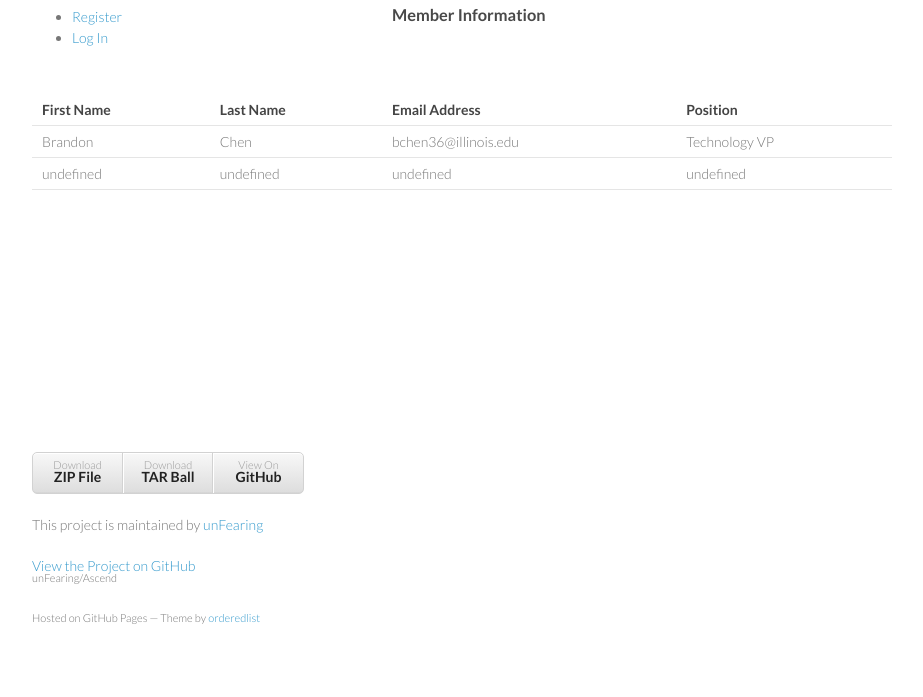
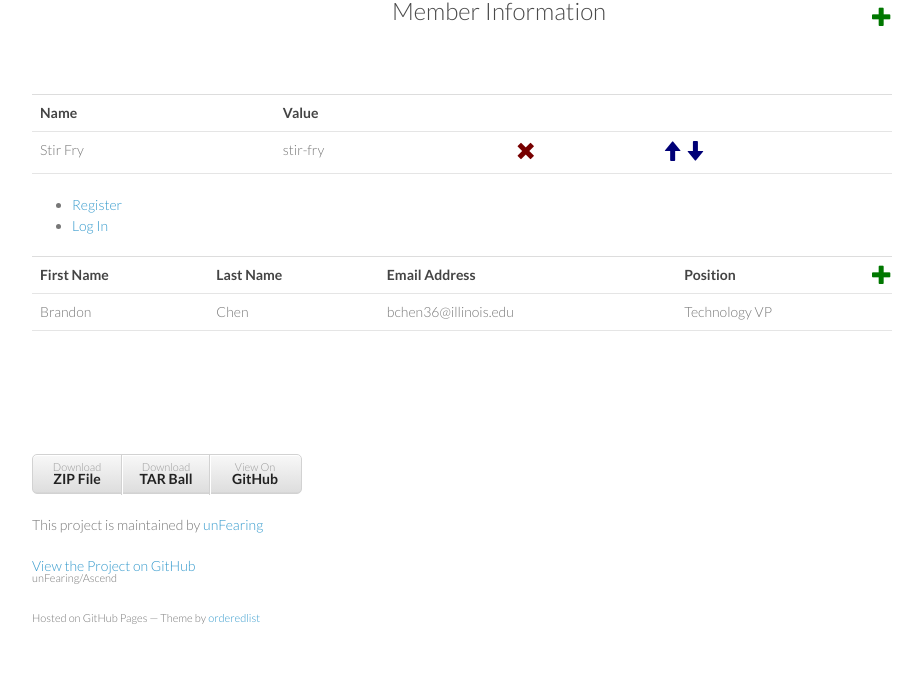
Before and after one commit to Talisman11/Ascend, a plain HTML site: page index.html in a window 1280 px wide. Shown: the part 103-800 px from the top of the page, without its empty margins (178-1101 px from the left). Drawn offline with nearby package versions, Linux system fonts and the light colour scheme.

Commit message:
asdadasd
asdasdasdasd

```diff
--- a/index.html
+++ b/index.html
@@ -5,9 +5,12 @@
     <meta http-equiv="X-UA-Compatible" content="chrome=1">
     <title>Ascend by unFearing</title>
 
+    <!-- Latest compiled and minified CSS -->
+    <link rel="stylesheet" href="http://maxcdn.bootstrapcdn.com/bootstrap/3.3.4/css/bootstrap.min.css">
+
     <link rel="stylesheet" href="stylesheets/styles.css">
     <link rel="stylesheet" href="stylesheets/github-light.css">
-    <link rel="stylesheet" href="stylesheets/content.css"
+    <link rel="stylesheet" href="stylesheets/content.css">
     <meta name="viewport" content="width=device-width, initial-scale=1, user-scalable=no">
     <!--[if lt IE 9]>
     <script src="//html5shiv.googlecode.com/svn/trunk/html5.js"></script>
@@ -25,6 +28,41 @@
           Member Information
         </h3>
       </section>
+
+      <div id="table" class="table-editable">
+        <span class="table-add glyphicon glyphicon-plus"></span>
+        <table class="table">
+          <tr>
+            <th>Name</th>
+            <th>Value</th>
+            <th></th>
+            <th></th>
+          </tr>
+          <tr>
+            <td contenteditable="true">Stir Fry</td>
+            <td contenteditable="true">stir-fry</td>
+            <td>
+              <span class="table-remove glyphicon glyphicon-remove"></span>
+            </td>
+            <td>
+              <span class="table-up glyphicon glyphicon-arrow-up"></span>
+              <span class="table-down glyphicon glyphicon-arrow-down"></span>
+            </td>
+          </tr>
+          <!-- This is our clonable table line -->
+          <tr class="hide">
+            <td contenteditable="true">Untitled</td>
+            <td contenteditable="true">undefined</td>
+            <td>
+              <span class="table-remove glyphicon glyphicon-remove"></span>
+            </td>
+            <td>
+              <span class="table-up glyphicon glyphicon-arrow-up"></span>
+              <span class="table-down glyphicon glyphicon-arrow-down"></span>
+            </td>
+          </tr>
+        </table>
+      </div>
 
       <div class="main">
         <ul>
--- a/stylesheets/content.css
+++ b/stylesheets/content.css
@@ -52,6 +52,16 @@
 
 .close:hover { background: #00d9ff; }
 
+/*
+.table-editable {
+  position: relative;
+
+  .glyphicon {
+    font-size: 20px;
+  }
+}
+*/
+@import "compass/css3";
 
 .table-editable {
   position: relative;
@@ -60,3 +70,33 @@
     font-size: 20px;
   }
 }
+
+.table-remove {
+  color: #700;
+  cursor: pointer;
+
+  &:hover {
+    color: #f00;
+  }
+}
+
+.table-up, .table-down {
+  color: #007;
+  cursor: pointer;
+
+  &:hover {
+    color: #00f;
+  }
+}
+
+.table-add {
+  color: #070;
+  cursor: pointer;
+  position: absolute;
+  top: 8px;
+  right: 0;
+
+  &:hover {
+    color: #0b0;
+  }
+}
```
